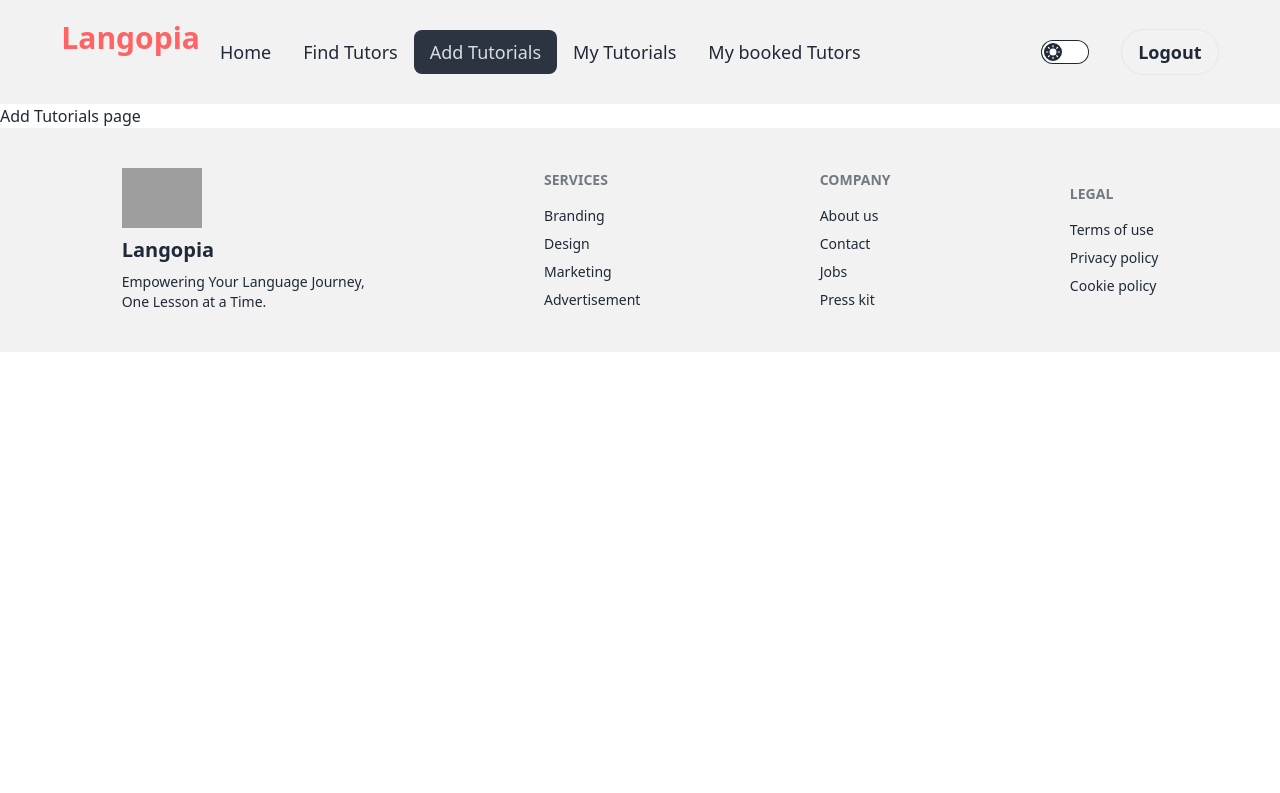
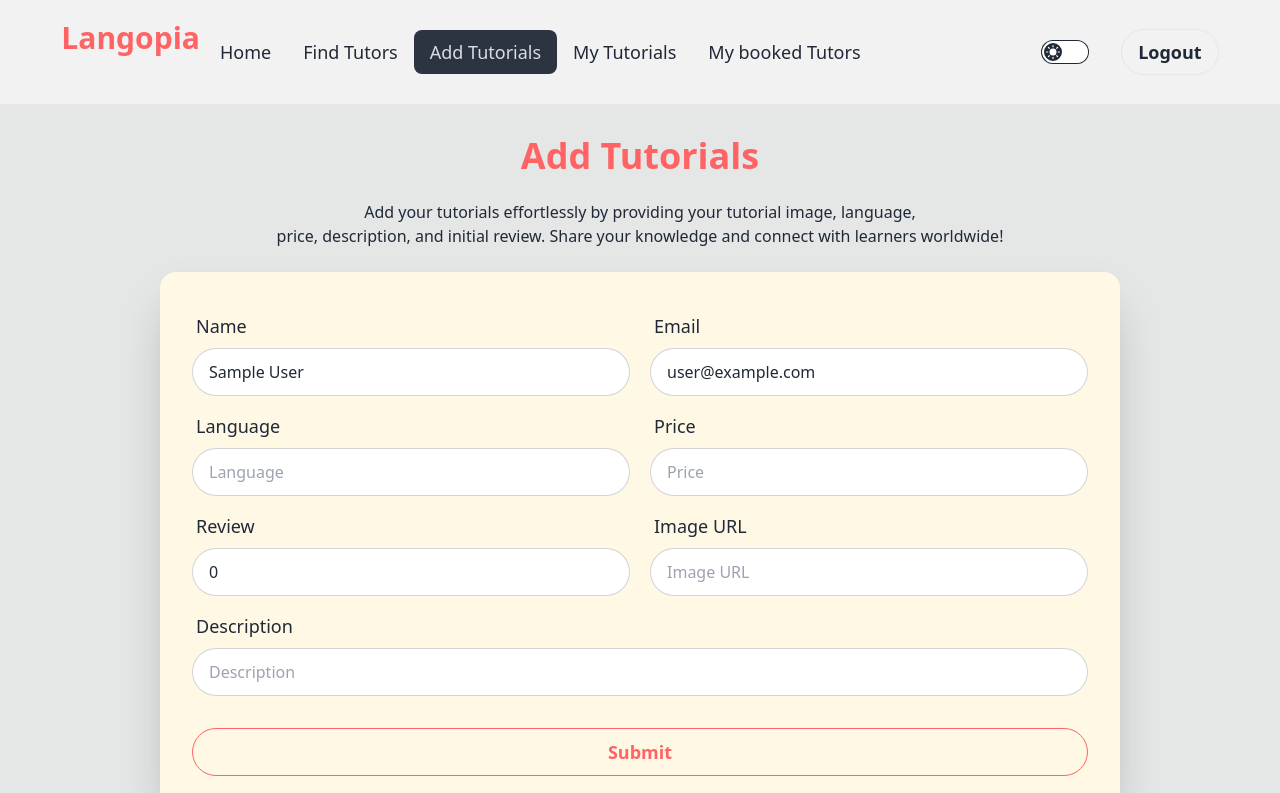
Before and after one commit to hosenA51/langopia-client, a React (Vite) app: page /addTutorials in a window 1280 px wide. Shown: the top 793 px of the page. Built offline with nearby package versions, Linux system fonts and the light colour scheme; no server answers; sample sign-in values are in the browser's storage; grey boxes are pictures that could not be loaded.

Commit message:
Added add tutorials page and create tutorials data

```diff
--- a/package.json
+++ b/package.json
@@ -20,7 +20,8 @@
     "react-icons": "^5.4.0",
     "react-router-dom": "^7.1.1",
     "react-toastify": "^11.0.2",
-    "sort-by": "^1.2.0"
+    "sort-by": "^1.2.0",
+    "sweetalert2": "^11.15.3"
   },
   "devDependencies": {
     "@eslint/js": "^9.17.0",
--- a/src/context/AuthContext/AuthProvider.jsx
+++ b/src/context/AuthContext/AuthProvider.jsx
@@ -3,6 +3,7 @@ import AuthContext from './AuthContext';
 import { createUserWithEmailAndPassword, GoogleAuthProvider, onAuthStateChanged, signInWithEmailAndPassword, signInWithPopup, signOut, updateProfile } from "firebase/auth";
 import auth from '../../firebase/firebase.init';
 
+// eslint-disable-next-line react/prop-types
 const AuthProvider = ({ children }) => {
     const [user, setUser] = useState(null);
     const [loading, setLoading] = useState(true);
--- /dev/null
+++ b/src/hooks/useAuth.jsx
@@ -0,0 +1,9 @@
+import { useContext } from "react"
+import AuthContext from "../context/AuthContext/AuthContext"
+
+const useAuth = () => {
+    const context = useContext(AuthContext);
+    return context;
+}
+
+export default useAuth;
--- a/src/pages/AddTutorials/AddTutorials.jsx
+++ b/src/pages/AddTutorials/AddTutorials.jsx
@@ -1,7 +1,120 @@
+import Swal from 'sweetalert2';
+import useAuth from '../../hooks/useAuth';
+import { useNavigate } from 'react-router-dom';
 const AddTutorials = () => {
+    const navigate = useNavigate();
+    const {user} = useAuth();
+
+    const handleAddTutorials = event => {
+        event.preventDefault();
+
+        const form = event.target;
+
+        const user = form.user.value;
+        const email = form.email.value;
+        const language = form.language.value;
+        const price = form.price.value;
+        const review = form.review.value;
+        const image = form.image.value;
+        const description = form.description.value;
+
+        const newTutorials = { user, email, language, price, review, image, description }
+
+        console.log(language, price, review, image, description )
+
+        // send data to the server
+        fetch('http://localhost:3000/tutorials', {
+            method: 'POST',
+            headers: {
+                'content-type': 'application/json'
+            },
+            body: JSON.stringify(newTutorials)
+        })
+            .then(res => res.json())
+            .then(data => {
+                if (data.insertedId) {
+                    Swal.fire({
+                        title: 'Success!',
+                        text: 'Tutorials Added Successfully',
+                        icon: 'success',
+                        confirmButtonText: 'Cool'
+                    })
+                    navigate('/myTutorials')
+                }
+            })
+
+    }
     return (
-        <div>
-            <h2>Add Tutorials page</h2>
+        <div className='w-full bg-base-300 m-0 py-8'>
+            <div className="lg:w-3/4 text-center mx-auto">
+                <h1 className="text-4xl font-bold mb-6 text-[#FF6363]">Add Tutorials</h1>
+                <p className="mb-6">
+                    Add your tutorials effortlessly by providing your tutorial image, language, <br /> price, description, and initial review. Share your knowledge and connect with learners worldwide!
+                </p>
+            </div>
+            <div className="card bg-[#FFF8E5] lg:w-3/4 shrink-0 shadow-2xl mx-auto">
+                <form
+                    onSubmit={handleAddTutorials}
+                    className="card-body">
+                    {/* first row */}
+                    <div className='flex flex-col lg:flex-row gap-5'>
+                        <div className="form-control flex-1">
+                            <label className="label">
+                                <span className="text-lg font-medium">Name</span>
+                            </label>
+                            <input type="text" name='user' value={user?.displayName || ''}
+                                readOnly className="input input-bordered rounded-full" />
+                        </div>
+                        <div className="form-control flex-1">
+                            <label className="label">
+                                <span className="text-lg font-medium">Email</span>
+                            </label>
+                            <input type="text" name='email' value={user?.email || ''}
+                                readOnly className="input input-bordered rounded-full" />
+                        </div>
+                    </div>
+                    {/* second row */}
+                    <div className='flex flex-col lg:flex-row gap-5'>
+                        <div className="form-control flex-1">
+                            <label className="label">
+                                <span className="text-lg font-medium">Language</span>
+                            </label>
+                            <input type="text" name='language' placeholder="Language" className="input input-bordered rounded-full" required />
+                        </div>
+                        <div className="form-control flex-1">
+                            <label className="label">
+                                <span className="text-lg font-medium">Price</span>
+                            </label>
+                            <input type="text" name='price' placeholder="Price" className="input input-bordered rounded-full" required />
+                        </div>
+                    </div>
+                    {/*third row */}
+                    <div className='flex flex-col lg:flex-row gap-5'>
+                        <div className="form-control flex-1">
+                            <label className="label">
+                                <span className="text-lg font-medium">Review</span>
+                            </label>
+                            <input type="text" name='review' placeholder="Review" className="input input-bordered rounded-full" defaultValue={0} required />
+                        </div>
+                        <div className="form-control flex-1">
+                            <label className="label">
+                                <span className="text-lg font-medium">Image URL</span>
+                            </label>
+                            <input type="text" name='image' placeholder="Image URL" className="input input-bordered rounded-full" required />
+                        </div>
+                    </div>
+                    {/*fourth row */}
+                    <div className="form-control">
+                        <label className="label">
+                            <span className="text-lg font-medium">Description</span>
+                        </label>
+                        <input type="text" name='description' placeholder="Description" className="input input-bordered rounded-full" required />
+                    </div>
+                    <div className="form-control mt-6">
+                        <button className="btn btn-outline text-[#FF6363] px-6 py-2 rounded-full hover:bg-[#FF6363] hover:text-gray-100 transition-all duration-300 text-lg">Submit</button>
+                    </div>
+                </form>
+            </div>
         </div>
     );
 };
--- a/src/pages/Register/Register.jsx
+++ b/src/pages/Register/Register.jsx
@@ -1,4 +1,4 @@
-import React, { useContext, useState } from 'react';
+import { useContext, useState } from 'react';
 import { NavLink, useLocation, useNavigate } from 'react-router-dom';
 import { FaEye, FaEyeSlash } from 'react-icons/fa';
 import { toast, ToastContainer } from 'react-toastify';
--- a/src/pages/shared/Footer.jsx
+++ b/src/pages/shared/Footer.jsx
@@ -1,6 +1,6 @@
 const Footer = () => {
     return (
-        <footer className="footer bg-base-200 text-base-content p-10 place-items-center">
+        <footer className="footer bg-base-200 text-base-content p-10 md:place-items-center">
             <aside>
                 <img
                 className="w-20"
```
Also changed, not shown: 1 other file (tests, documents, lock files or other folders).
